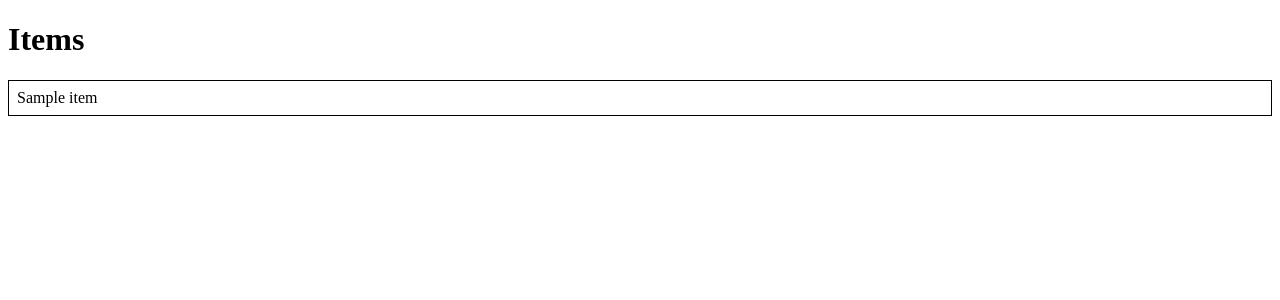
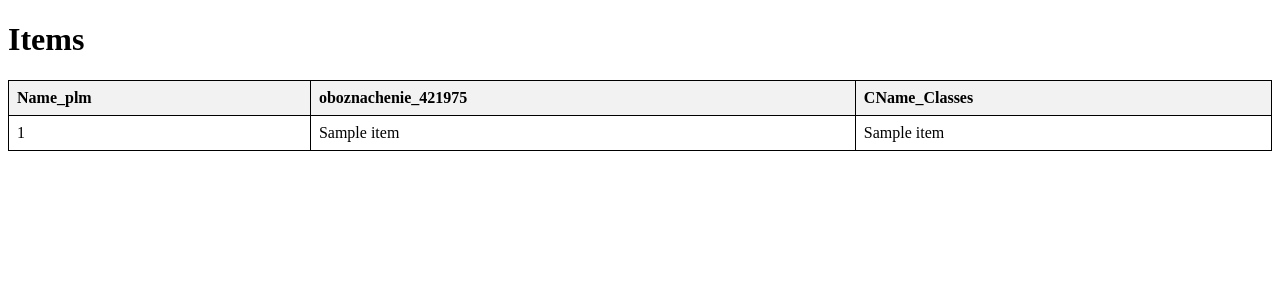
Before and after one commit to viktorlov/topsbi, a Python web app: template templates/index.html in a window 1280 px wide. Shown: the top 300 px of the page. Run offline with Jinja, Linux system fonts and the light colour scheme; the template is opened without the code that fills it: most values are stand-ins (such as "Sample title", 1, 10 or a date in 2020).

Commit message:
(va0r) update templates/index.html

```diff
--- a/templates/index.html
+++ b/templates/index.html
@@ -22,9 +22,16 @@
 <body>
     <h1>Items</h1>
     <table>
+        <tr>
+            <th>Name_plm</th>
+            <th>oboznachenie_421975</th>
+            <th>CName_Classes</th>
+        </tr>
         {% for item in items %}
         <tr>
-            <td>{{ item }}</td>
+            <td>{{ item[0] }}</td>
+            <td>{{ item[1] }}</td>
+            <td>{{ item[2] }}</td>
         </tr>
         {% endfor %}
     </table>
```
